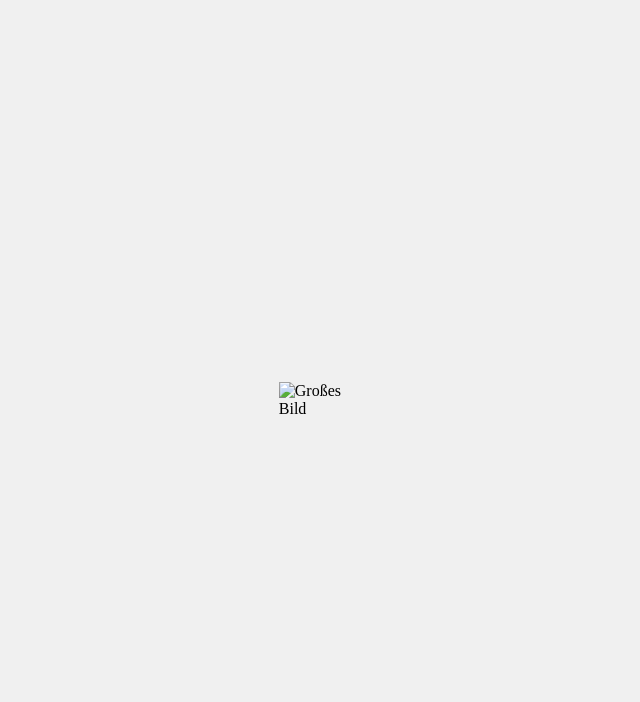
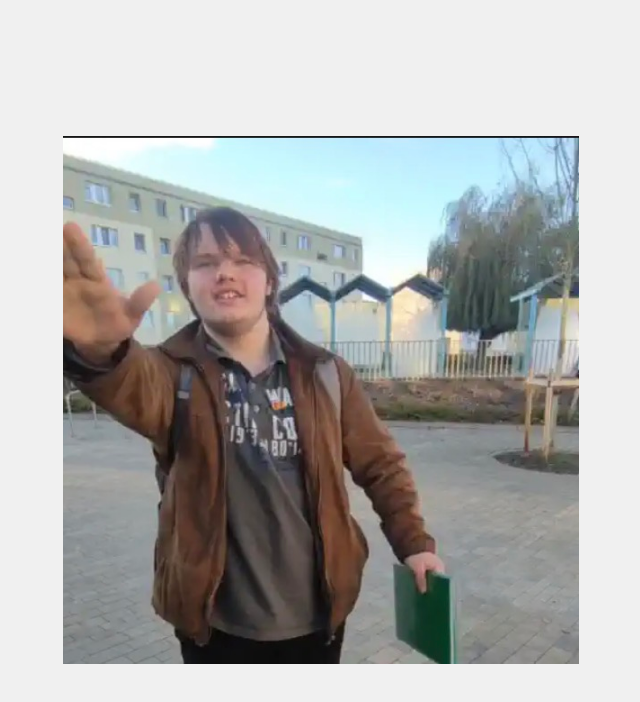
Before and after one commit to konigreichmecklenburg/K-nigreichMecklenburg-, a plain HTML site: page index.html in a window 1280 px wide. Shown: the whole page, without its empty margins (319-959 px from the left). Drawn offline with Linux system fonts and the light colour scheme.

Commit message:
Update image source in index.html

```diff
--- a/index.html
+++ b/index.html
@@ -25,6 +25,6 @@
 </head>
 <body>
     <!-- Hier dein Bild einfügen -->
-    <img src="dein-bild.jpg" alt="Großes Bild">
+    <img src="IMG_8668.jpeg" alt="Großes Bild">
 </body>
 </html>
```
